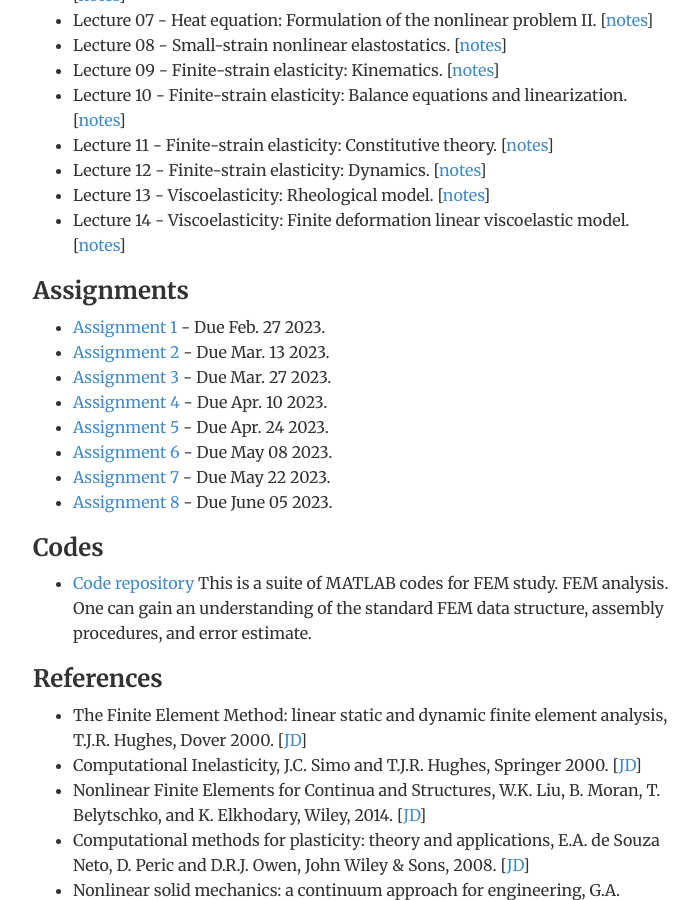
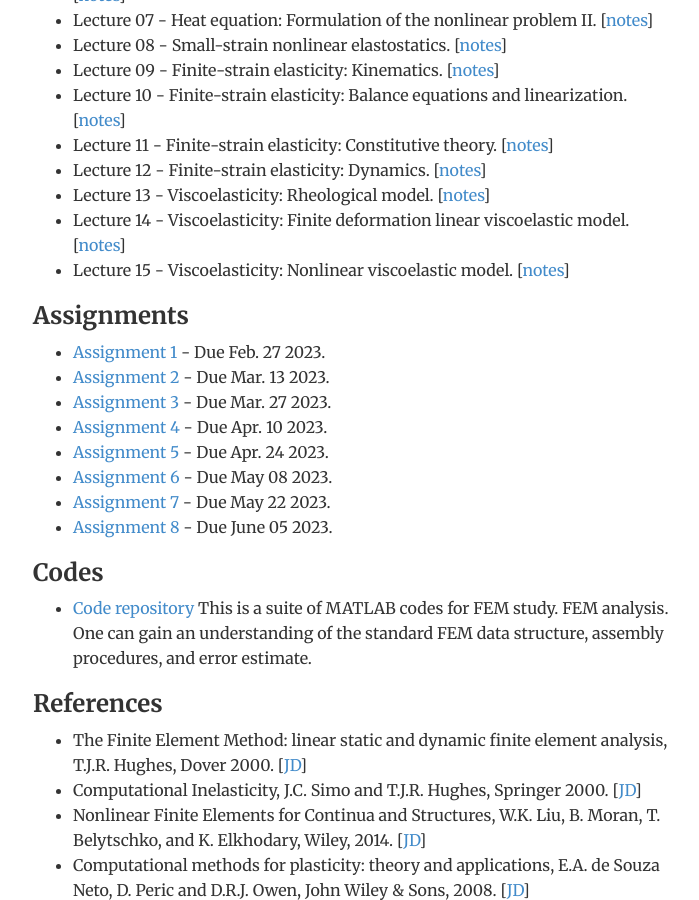
Before and after one commit to ju-liu/ju-liu.github.io, a Jekyll site: the page built from teaching/FEM-2023-Spring/index.html, in a window 1280 px wide and 900 px high, scrolled down 1046 px. Shown: the whole window, without its empty margins (283-982 px from the left). Built offline with Jekyll 4.4.1, drawn with Linux system fonts in a browser that asks for light colours; nearby versions of some CDN libraries; library files that are not in the unit come from our copies.

Commit message:
Update index.html

```diff
--- a/teaching/FEM-2023-Spring/index.html
+++ b/teaching/FEM-2023-Spring/index.html
@@ -50,6 +50,7 @@ description: Research of Dr. Ju Liu
   <li>Lecture 12 - Finite-strain elasticity: Dynamics. [<a href="notes/Lecture-12.pdf">notes</a>]</li>
   <li>Lecture 13 - Viscoelasticity: Rheological model. [<a href="notes/Lecture-13.pdf">notes</a>]</li>
   <li>Lecture 14 - Viscoelasticity: Finite deformation linear viscoelastic model. [<a href="notes/Lecture-14.pdf">notes</a>]</li>
+  <li>Lecture 15 - Viscoelasticity: Nonlinear viscoelastic model. [<a href="notes/Lecture-15.pdf">notes</a>]</li>
 </ul>
 
 <h3>Assignments</h3>
```
